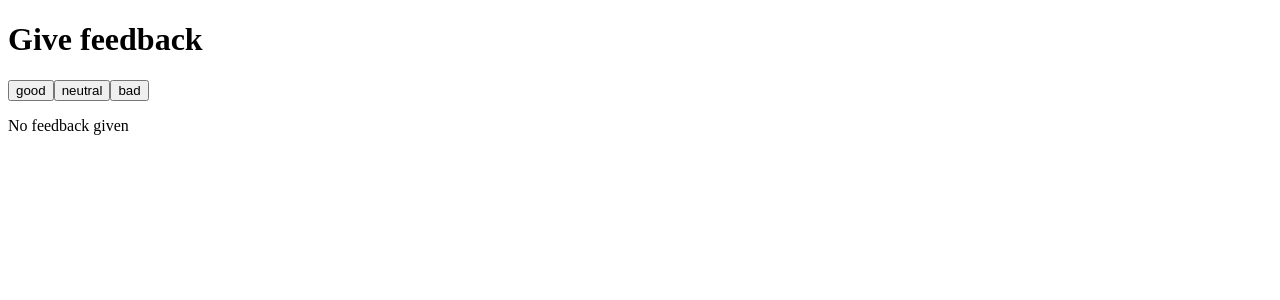
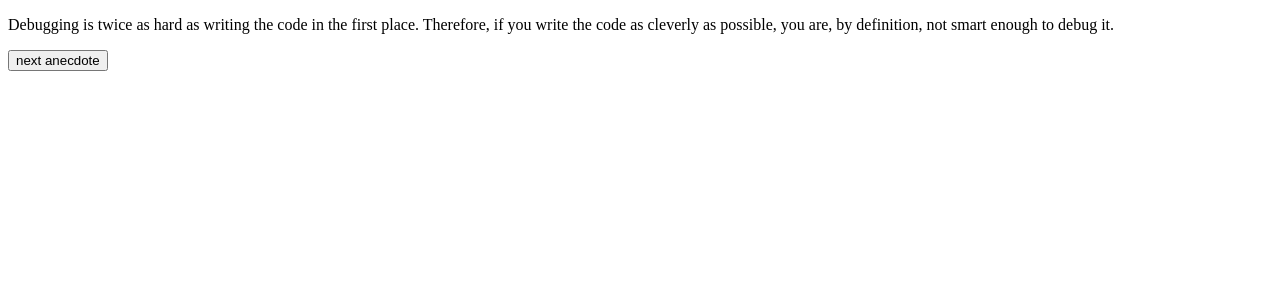
Before and after one commit to rohullahkarimi/rohullah_karimi_fullstackopen_v2, a React (Create React App) app in the folder part1/d/d/: page / in a window 1280 px wide. Shown: the top 300 px of the page. Built offline with nearby package versions, Linux system fonts and the light colour scheme.

Commit message:
part1 d 1.12

```diff
--- a/part1/d/d/src/App.js
+++ b/part1/d/d/src/App.js
@@ -8,37 +8,13 @@ const StatisticLine = (props) => (
   </tr>
 )
 
-const Statistics = (props) => {
-  const good = props.good
-  const bad = props.bad
-  const neutral = props.neutral
-  const all = good + bad + neutral
-  const average = (good - bad) / all
-  const positive = (good / all) * 100
-
-  if(all >0){
-    return (
-      <div>
-        <h3>statistics</h3>
-        <table>
-          <tbody>
-            <StatisticLine text="good" value={good} />
-            <StatisticLine text="neutral " value={neutral} />
-            <StatisticLine text="bad" value={bad} />
-            <StatisticLine text="all" value={all} />
-            <StatisticLine text="average" value={average} />
-            <StatisticLine text="positive" value={positive} />
-          </tbody>
-        </table>
-      </div>
-    )
-  }else{
-    return (
+const Result = (props) => {
+  const selectedItem = props.selectedItem
+  return (
     <div>
-        <p>No feedback given</p>
+        <p>{selectedItem}</p>
     </div>
-    )
-  }
+  )
 }
 
 const Button = (props) => (
@@ -48,19 +24,22 @@ const Button = (props) => (
 )
 
 const App = () => {
-  const [good, setGood] = useState(0)
-  const [neutral, setNeutral] = useState(0)
-  const [bad, setBad] = useState(0)
+  const anecdotes = [
+    'If it hurts, do it more often',
+    'Adding manpower to a late software project makes it later!',
+    'The first 90 percent of the code accounts for the first 10 percent of the development time...The remaining 10 percent of the code accounts for the other 90 percent of the development time.',
+    'Any fool can write code that a computer can understand. Good programmers write code that humans can understand.',
+    'Premature optimization is the root of all evil.',
+    'Debugging is twice as hard as writing the code in the first place. Therefore, if you write the code as cleverly as possible, you are, by definition, not smart enough to debug it.',
+    'Programming without an extremely heavy use of console.log is same as if a doctor would refuse to use x-rays or blood tests when diagnosing patients'
+  ]
+  const [selected, setSelected] = useState(0)
+  const selectedItem = anecdotes[Math.floor(Math.random()*anecdotes.length)];
 
   return (
     <div>
-      <h1>Give feedback</h1>
-
-      <Button handleClick={() => setGood(good + 1)} text="good" />
-      <Button handleClick={() => setNeutral(neutral + 1)} text="neutral" />
-      <Button handleClick={() => setBad(bad + 1)} text="bad" />
-
-      <Statistics good={good} neutral={neutral} bad={bad} />
+      <Result selectedItem={selectedItem} />
+      <Button handleClick={() => setSelected(selected + 1)} text="next anecdote"  />
     </div>
   )
 }
```
